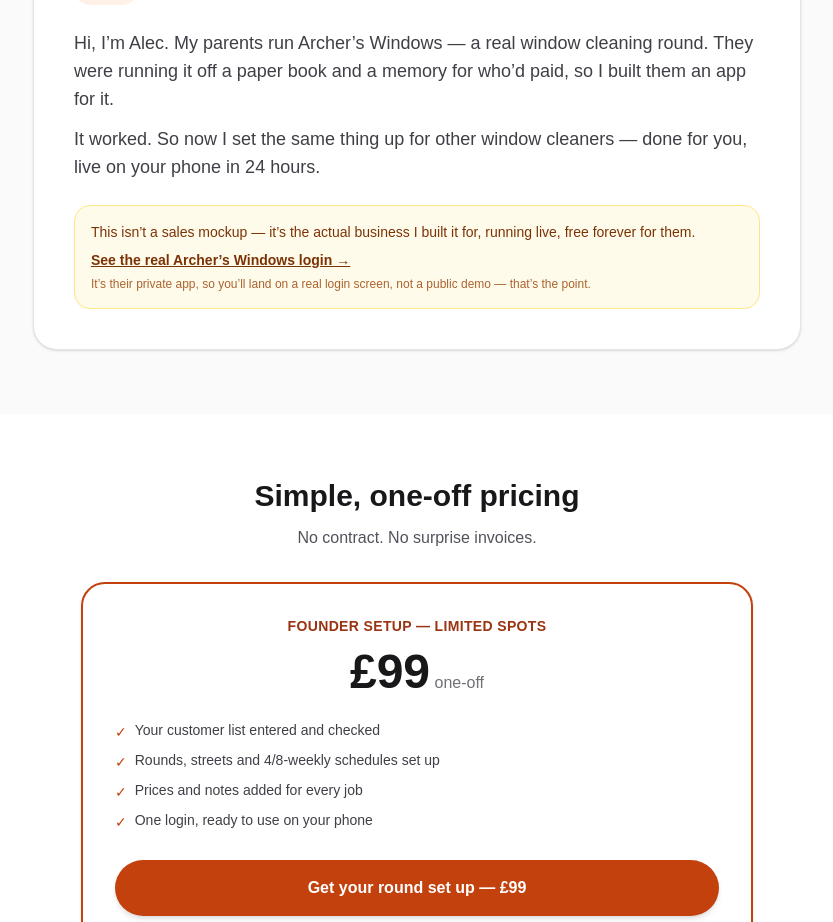
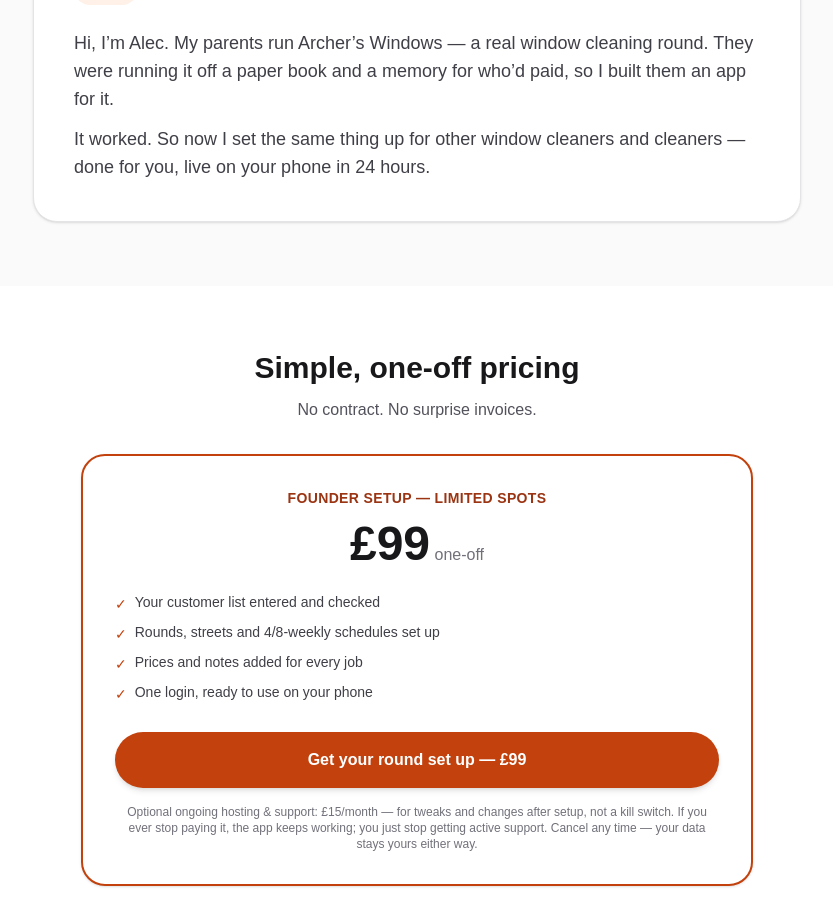
Before and after one commit to alecarcher98/archers-windows, a Next.js app: page /marketing in a window 1280 px wide. Shown: the part 2120-3042 px from the top of the page, without its empty margins (223-1056 px from the left). Built offline with nearby package versions, Linux system fonts and the light colour scheme.

Commit message:
chore: update the founder story

```diff
--- a/components/marketing/FounderStory.tsx
+++ b/components/marketing/FounderStory.tsx
@@ -24,26 +24,9 @@ export function FounderStory() {
               I built them an app for it.
             </p>
             <p className="mt-3 text-lg text-zinc-700">
-              It worked. So now I set the same thing up for other window cleaners — done for you,
+              It worked. So now I set the same thing up for other window cleaners and cleaners — done for you,
               live on your phone in 24 hours.
             </p>
-
-            <div className="mt-6 rounded-2xl border border-amber-200 bg-amber-50 p-4">
-              <p className="text-sm text-amber-900">
-                This isn&rsquo;t a sales mockup — it&rsquo;s the actual business I built it for,
-                running live, free forever for them.
-              </p>
-              <Link
-                href={ARCHERS_WINDOWS_LIVE_URL}
-                className="mt-2 inline-flex items-center text-sm font-semibold text-amber-900 underline"
-              >
-                See the real Archer&rsquo;s Windows login →
-              </Link>
-              <p className="mt-1 text-xs text-amber-800/80">
-                It&rsquo;s their private app, so you&rsquo;ll land on a real login screen, not a
-                public demo — that&rsquo;s the point.
-              </p>
-            </div>
           </div>
         </RevealOnScroll>
       </div>
```
